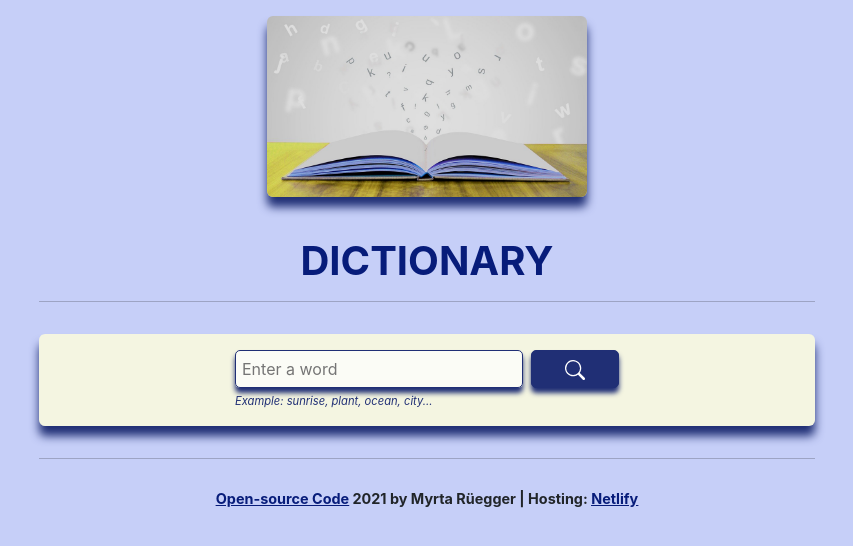
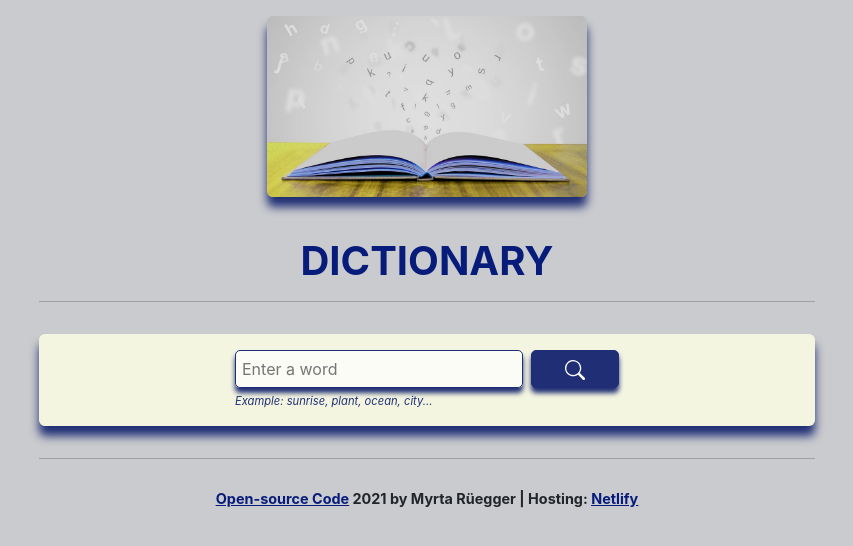
Before and after one commit to Myrtaru/react-dictionary, a React (Create React App) app: page / in a window 1280 px wide. Shown: the top 546 px of the page, without its empty margins (213-1066 px from the left). Built offline with nearby package versions, Linux system fonts and the light colour scheme.

Commit message:
changed background color

```diff
--- a/src/App.css
+++ b/src/App.css
@@ -1,5 +1,5 @@
 body {
-  background:rgb(198, 207, 248);
+  background:rgb(202, 203, 206);
 }
 a {
   color: rgb(7, 28, 122);
```
